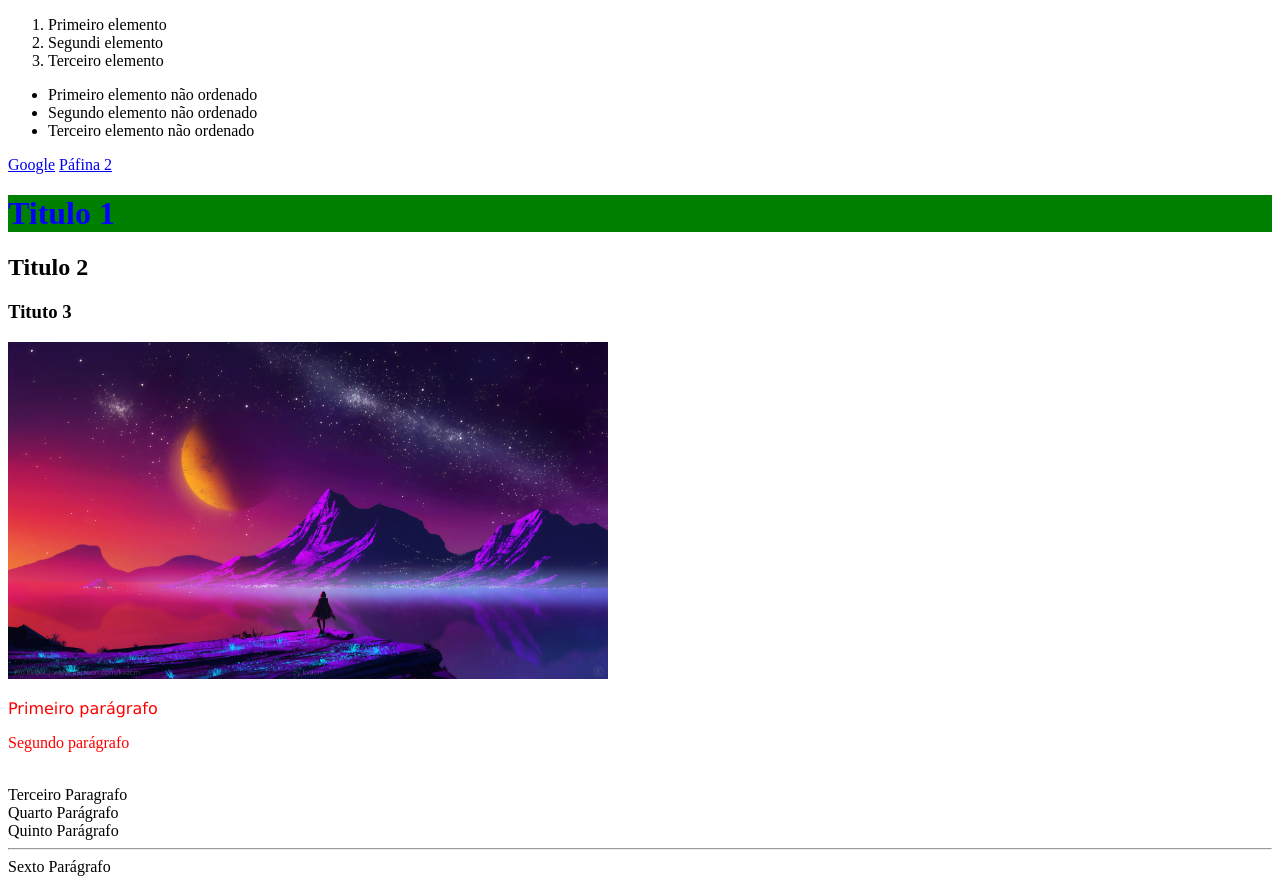
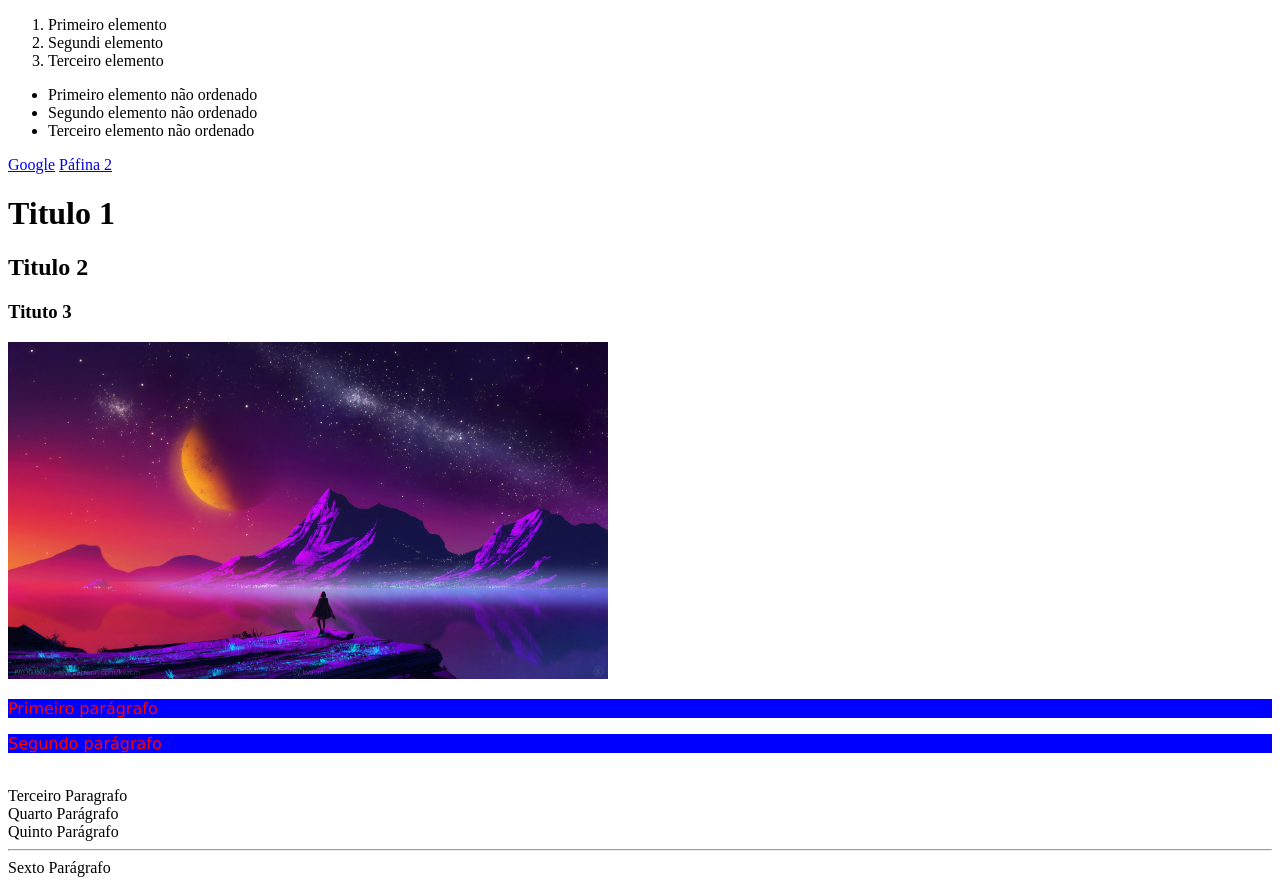
Before and after one commit to Bymaxwell/HTML_CCS_Introducao, a plain HTML site: page index.html in a window 1280 px wide. Drawn offline with Linux system fonts and the light colour scheme.

Commit message:
Introdução ao CSS

```diff
--- a/index.html
+++ b/index.html
@@ -1,10 +1,8 @@
 <!DOCTYPE html>
 <html lan="pt-br">
     <head>
-        <style>
-            p{Color: red;}
-            h1{Color:blue; background-color: green;}
-        </style>
+        <link rel="stylesheet" type="text/css" href="style.css">
+
         <meta charset="utf-8">
         <title>Aprendendo sobre TAGS</title>
     </head>
--- /dev/null
+++ b/style.css
@@ -0,0 +1,6 @@
+
+p{ color: red;
+    background-color:blue;
+    font-family: Verdana;
+
+}
```
